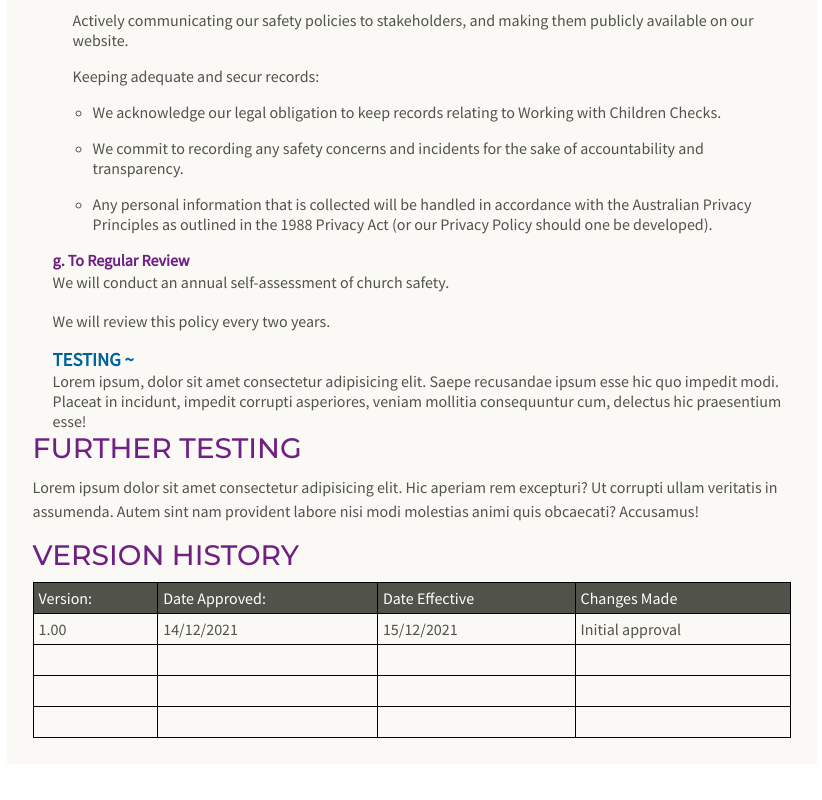
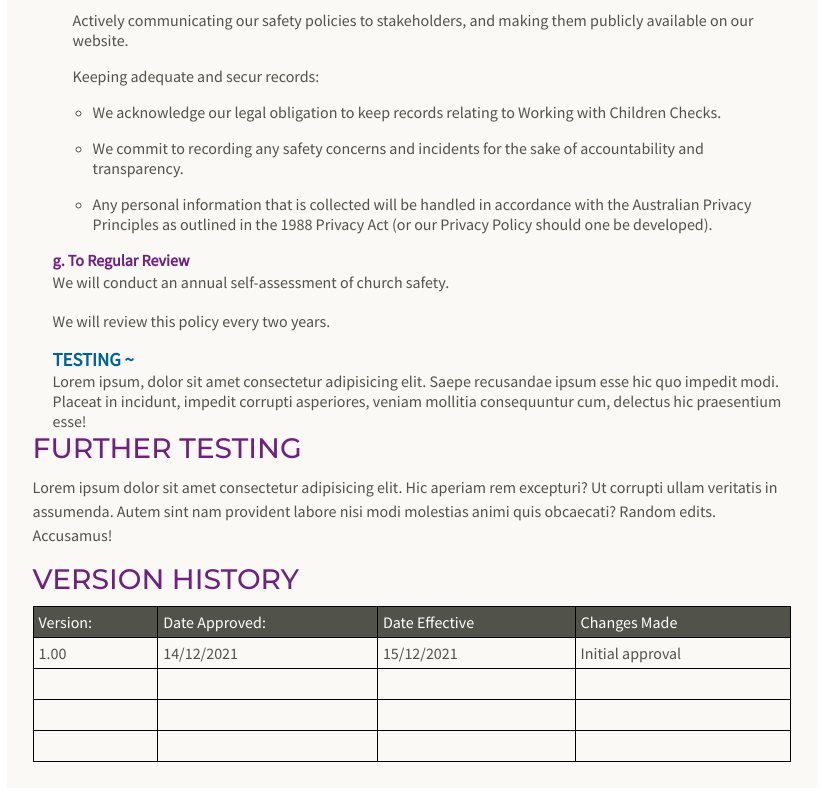
Before and after one commit to rohannelson/livinggracedocs, a plain HTML site: page safety-policy.html in a window 1280 px wide. Shown: the part 2675-3475 px from the top of the page, without its empty margins (228-1050 px from the left). Drawn offline with Linux system fonts and the light colour scheme.

Commit message:
update safety-policy.html

```diff
--- a/safety-policy.html
+++ b/safety-policy.html
@@ -221,7 +221,7 @@
         <section>
             <h2>Further Testing</h2>
             <p>Lorem ipsum dolor sit amet consectetur adipisicing elit. Hic aperiam rem excepturi? Ut corrupti ullam
-                veritatis in assumenda. Autem sint nam provident labore nisi modi molestias animi quis obcaecati?
+                veritatis in assumenda. Autem sint nam provident labore nisi modi molestias animi quis obcaecati? Random edits.
                 Accusamus!</p>
         </section>
 
```
